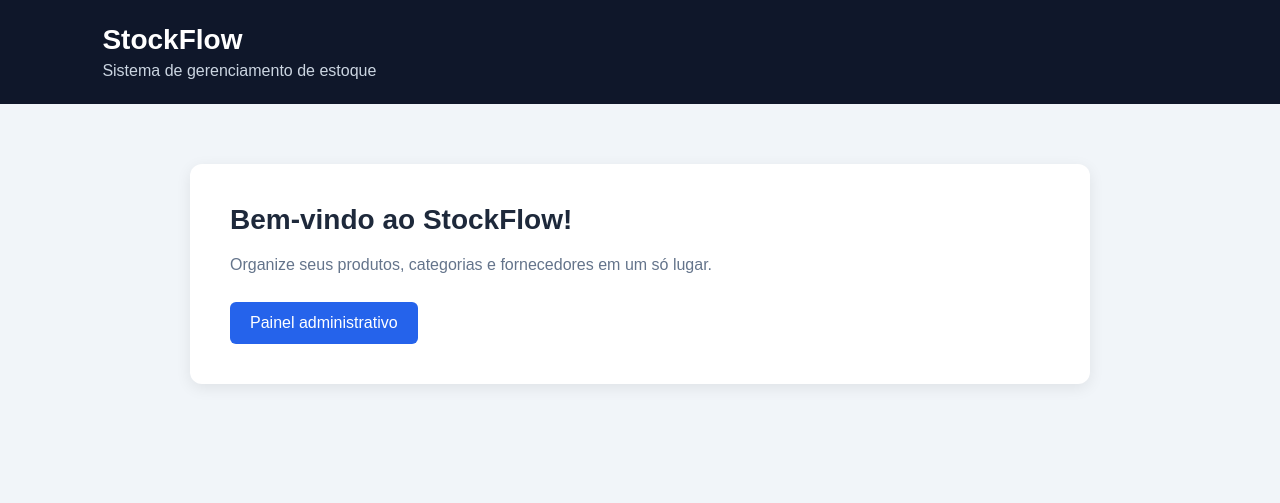
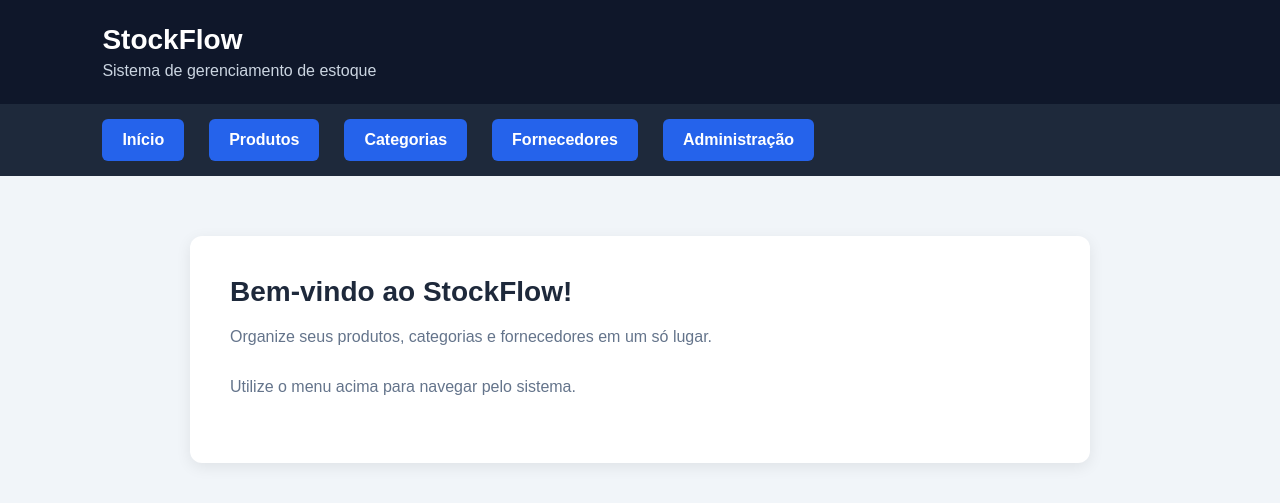
Before and after one commit to DeyzonMuriel/StockFlow, a Django app: page / in a window 1280 px wide. Shown: the top 503 px of the page. Run offline with Django 5.2, Linux system fonts and the light colour scheme.

Commit message:
feat: Html e Css Melhorados

```diff
--- a/estoque/static/estoque/style.css
+++ b/estoque/static/estoque/style.css
@@ -68,3 +68,21 @@ nav a:hover {
         font-size: 23px;
     }
 }
+
+.menu {
+    background-color: #1e293b;
+    padding: 15px 8%;
+    display: flex;
+    gap: 25px;
+    flex-wrap: wrap;
+}
+
+.menu a {
+    color: white;
+    text-decoration: none;
+    font-weight: bold;
+}
+
+.menu a:hover {
+    color: #60a5fa;
+}
--- a/estoque/templates/estoque/inicio.html
+++ b/estoque/templates/estoque/inicio.html
@@ -5,21 +5,37 @@
     <meta charset="UTF-8">
     <meta name="viewport" content="width=device-width, initial-scale=1.0">
     <title>StockFlow | Início</title>
+
     <link rel="stylesheet" href="{% static 'estoque/style.css' %}">
 </head>
+
 <body>
+
     <header>
         <h1>StockFlow</h1>
         <p>Sistema de gerenciamento de estoque</p>
     </header>
 
+    <nav class="menu">
+        <a href="/">Início</a>
+        <a href="/produtos/">Produtos</a>
+        <a href="/categorias/">Categorias</a>
+        <a href="/fornecedores/">Fornecedores</a>
+        <a href="/admin/">Administração</a>
+    </nav>
+
     <main>
         <h2>Bem-vindo ao StockFlow!</h2>
-        <p>Organize seus produtos, categorias e fornecedores em um só lugar.</p>
 
-        <nav>
-            <a href="/admin/">Painel administrativo</a>
-        </nav>
+        <p>
+            Organize seus produtos, categorias e fornecedores
+            em um só lugar.
+        </p>
+
+        <p>
+            Utilize o menu acima para navegar pelo sistema.
+        </p>
     </main>
+
 </body>
 </html>
```
